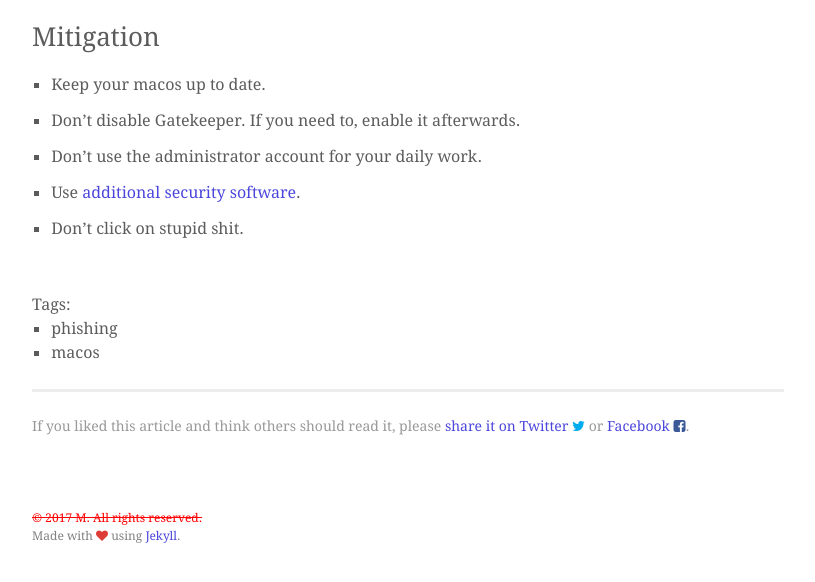
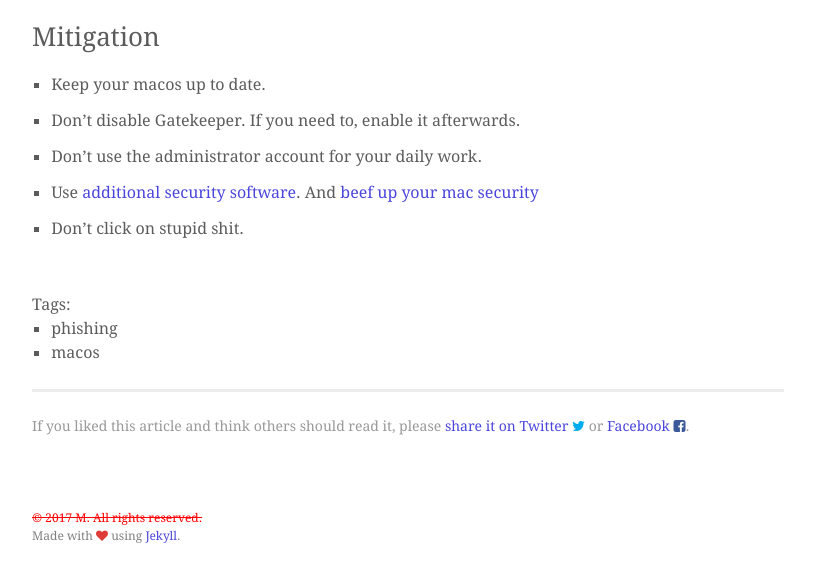
Before and after one commit to mrpnkt/mrpnkt.github.io, a Jekyll site: the page built from _posts/2017-08-22-phishing-for-shells-on-rotten-apples.md, in a window 1280 px wide and 900 px high, scrolled down 4132 px, cut to the strip 307-889 px from the top of the window. Shown: the whole strip, without its empty margins (232-1047 px from the left). Built offline with Jekyll 4.4.1, drawn with Linux system fonts in a browser that asks for light colours.

Commit message:
Update 2017-08-22-phishing-for-shells-on-rotten-apples.md

```diff
--- a/_posts/2017-08-22-phishing-for-shells-on-rotten-apples.md
+++ b/_posts/2017-08-22-phishing-for-shells-on-rotten-apples.md
@@ -94,7 +94,7 @@ display notification "https://www.apple.com" with title "got root" sound name "P
 
 1. Don't use the administrator account for your daily work.
 
-1. Use [additional security software](https://www.objective-see.com/products.html).
+1. Use [additional security software](https://www.objective-see.com/products.html). And [beef up your mac security](https://www.n00py.io/2017/06/securing-a-default-installation-of-macos/)
 
 1. Don't click on stupid shit.
 
```
